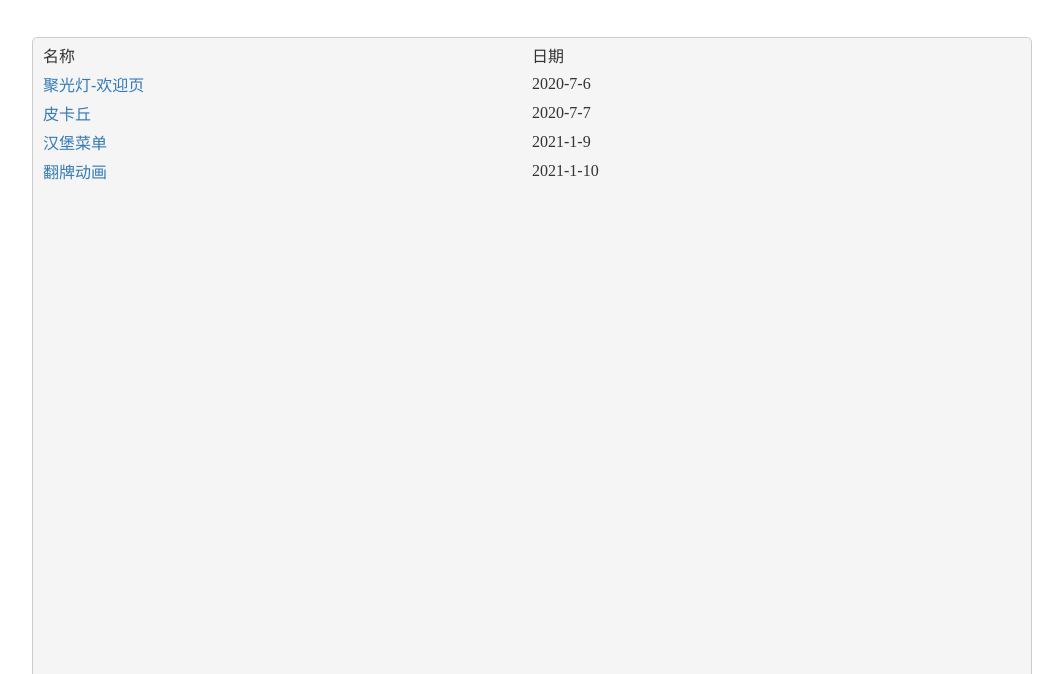
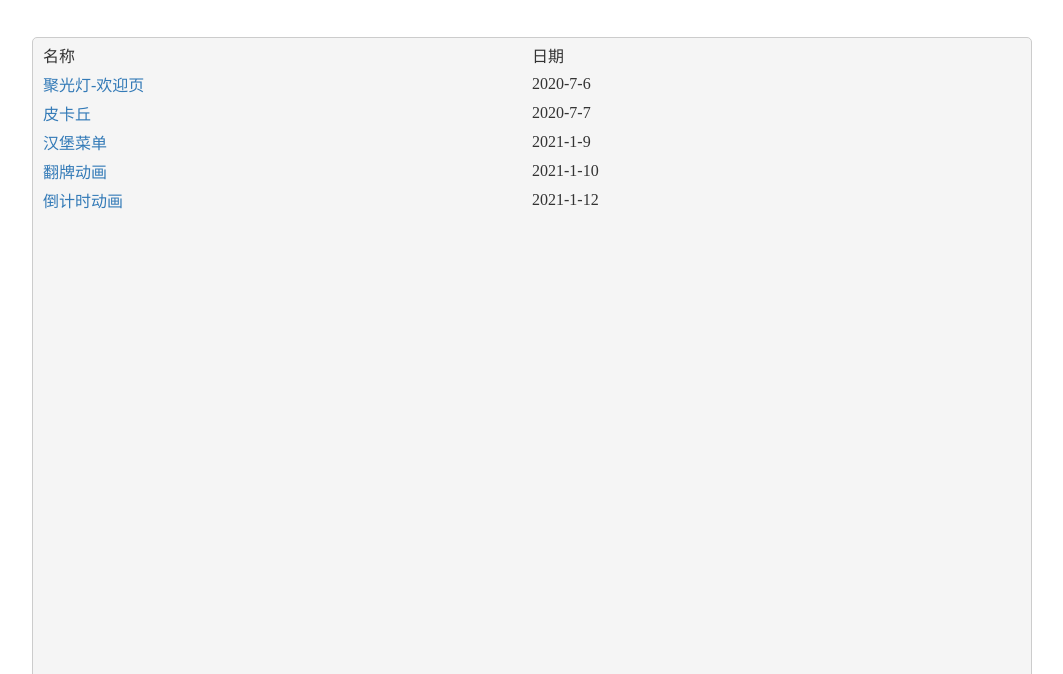
Before and after one commit to UntilTheCore/onecss-perday, a plain HTML site: page index.html in a window 1280 px wide. Shown: the part 126-800 px from the top of the page, without its empty margins (108-1171 px from the left). Drawn offline with Linux system fonts and the light colour scheme.

Commit message:
更新index.html

```diff
--- a/index.html
+++ b/index.html
@@ -95,6 +95,10 @@
       <a href="https://untilthecore.github.io/onecss-perday/flippingCard/dist/index.html" target="_blank">翻牌动画</a>
       <span>2021-1-10</span>
     </div>
+    <div class="vue-count-down">
+      <a href="https://untilthecore.github.io/onecss-perday/vueCountDown/dist/index.html" target="_blank">倒计时动画</a>
+      <span>2021-1-12</span>
+    </div>
   </main>
 </section>
 </body>
```
